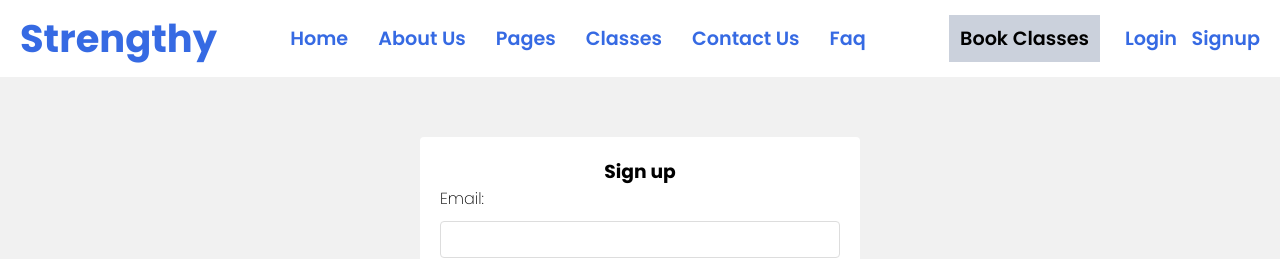
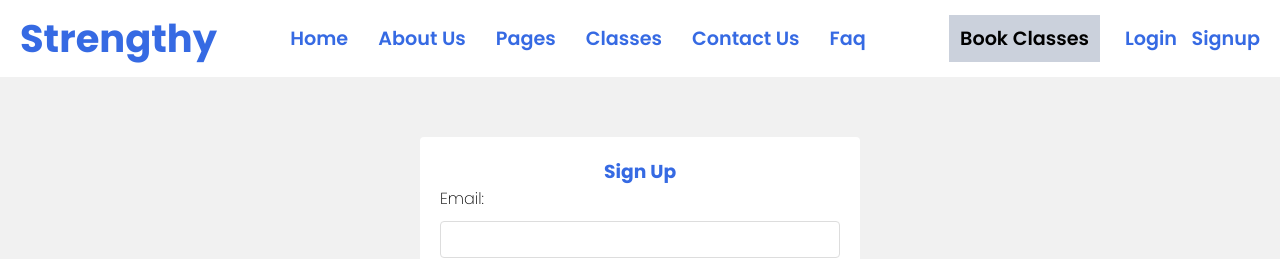
Before and after one commit to domchu/Mernstack-workout-website, a React (Vite) app in the folder frontend/: page /signup in a window 1280 px wide. Shown: the top 259 px of the page. Built offline with nearby package versions, Linux system fonts and the light colour scheme.

Commit message:
Style:change title color

```diff
--- a/frontend/src/index.css
+++ b/frontend/src/index.css
@@ -194,4 +194,5 @@ button{
 }
 .auth-title{
   text-align:center;
+  color:#366ae3;
 }
--- a/frontend/src/pages/Signup.jsx
+++ b/frontend/src/pages/Signup.jsx
@@ -13,7 +13,7 @@ const Signup = () => {
   };
   return (
     <form className="signup" onSubmit={handleSignup}>
-      <h3 className="auth-title">Sign up</h3>
+      <h3 className="auth-title">Sign Up</h3>
 
       {/* <label>Name:</label>
       <input
```
